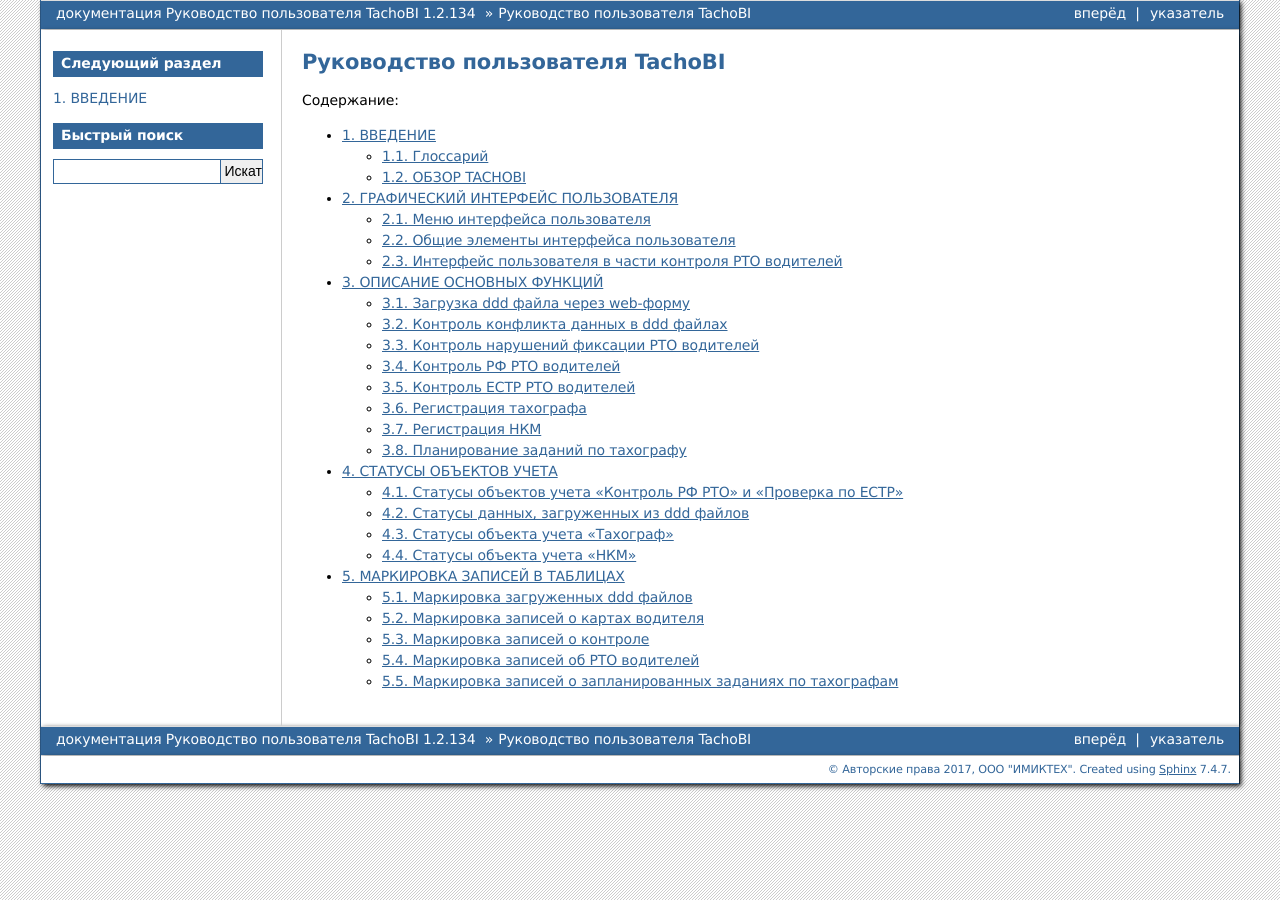
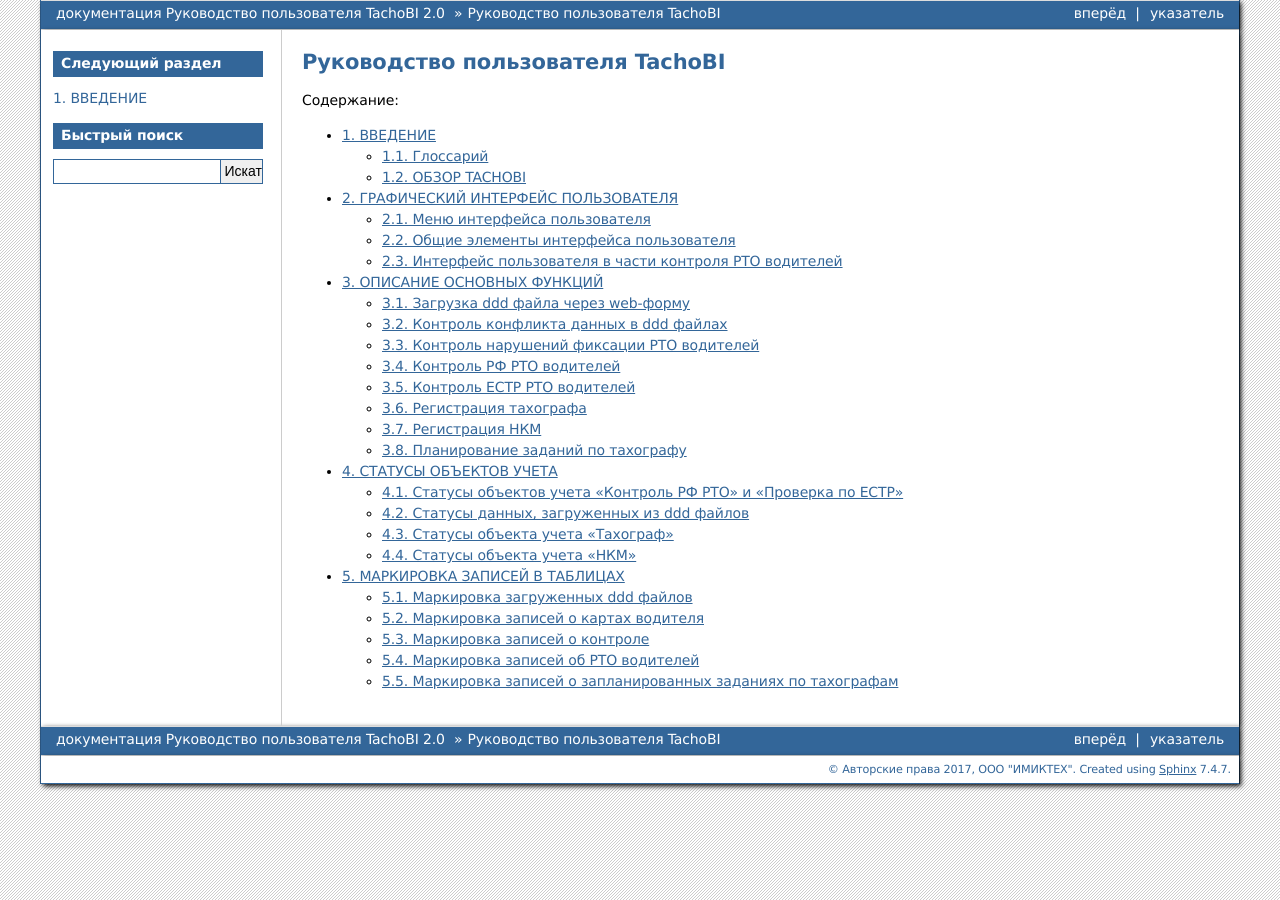
Before and after one commit to imiktech-llc/tachobi-user-guide, a Sphinx documentation site: the page built from source/index.rst, in a window 1280 px wide. Built offline with Sphinx 7.4.7, drawn with Linux system fonts in a browser that asks for light colours.

Commit message:
Поменял номер версии

```diff
--- a/source/conf.py
+++ b/source/conf.py
@@ -58,9 +58,9 @@
 # built documents.
 #
 # The short X.Y version.
-version = u'1.2.134'
+version = u'2.0'
 # The full version, including alpha/beta/rc tags.
-release = u'1.2.134'
+release = u'2.0'
 
 # The language for content autogenerated by Sphinx. Refer to documentation
 # for a list of supported languages.
```
